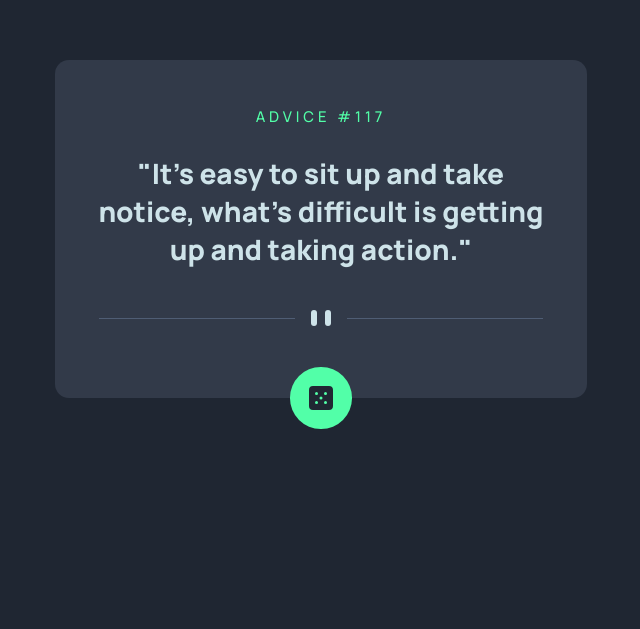
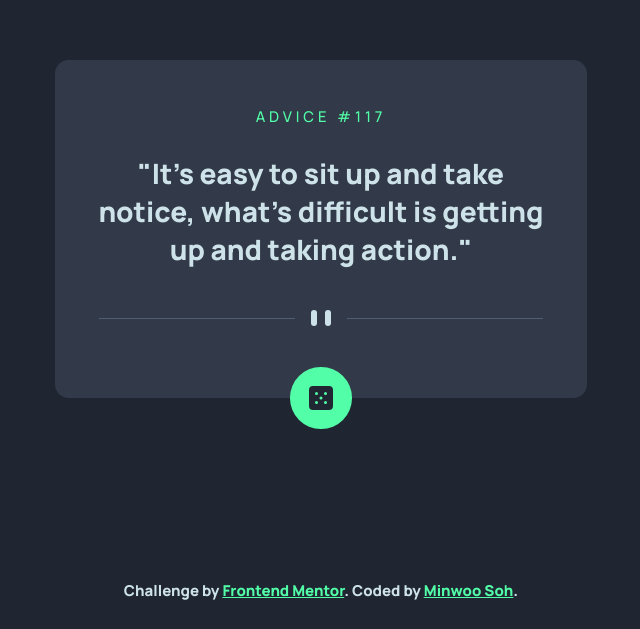
Before and after one commit to min4899/Frontend-Mentor-Advice-Generator-App, a plain HTML site: page index.html in a window 1280 px wide. Shown: the part 171-800 px from the top of the page, without its empty margins (319-959 px from the left). Drawn offline with Linux system fonts and the light colour scheme.

Commit message:
Added attribution.

```diff
--- a/index.html
+++ b/index.html
@@ -22,10 +22,10 @@
         <img src="./images/icon-dice.svg" alt="Dice Icon" />
       </button>
     </div>
-    <!-- <div class="attribution">
+    <div class="attribution">
       Challenge by <a href="https://www.frontendmentor.io?ref=challenge" target="_blank">Frontend Mentor</a>.
-      Coded by <a href="#">Your Name Here</a>.
-    </div> -->
+      Coded by <a href="https://github.com/min4899">Minwoo Soh</a>.
+    </div>
     <script src="app.js"></script>
     <noscript>You need to enable JavaScript to view the full site.</noscript>
   </body>
--- a/main.css
+++ b/main.css
@@ -27,6 +27,7 @@ body {
 }
 
 .card {
+  z-index: 1;
   position: relative;
   display: flex;
   flex-direction: column;
@@ -72,3 +73,17 @@ body {
   cursor: pointer;
   box-shadow: 0 0 1em 0em hsl(150, 100%, 66%);
 }
+
+.attribution {
+  z-index: 0;
+  position: absolute;
+  bottom: 1rem;
+  text-align: center;
+  color: var(--primary1);
+  font-size: 15px;
+}
+
+.attribution a {
+  color: var(--primary2);
+  font-size: 15px;
+}
```
